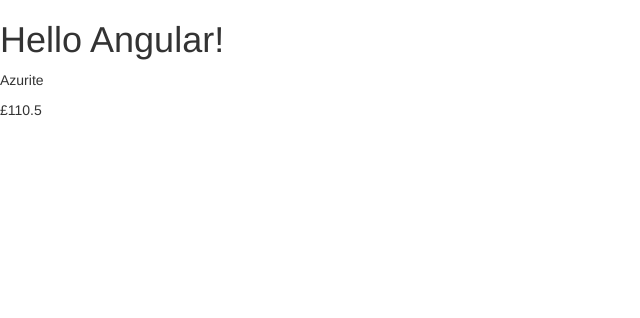
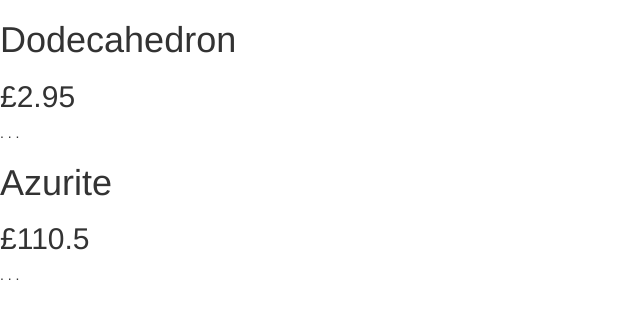
Before and after one commit to charlesroper/AngularJS_Basic, a plain HTML site: page index.html in a window 1280 px wide. Shown: the whole page, without its empty margins (0-640 px from the left). Drawn offline with nearby package versions, Linux system fonts and the light colour scheme.

Commit message:
Added more gems - introduction to directives
Covered:

* ng-repeat
* ng-show
* ng-hide

```diff
--- a/app.js
+++ b/app.js
@@ -1,13 +1,22 @@
 var app = angular.module("gemStore", []);
 
-var gem = {
-  name: "Azurite",
-  price: 110.50,
-  canPurchase: false,
-  soldOut: true
-};
+var gems = [
+  {
+    name: "Dodecahedron",
+    price: 2.95,
+    description: ". . .",
+    canPurchase: true
+  },
+  {
+    name: "Azurite",
+    price: 110.50,
+    description: ". . .",
+    canPurchase: true,
+    soldOut: false
+  }
+];
 
 app.controller("StoreController", function() {
   var vm = this;
-  vm.product = gem;
+  vm.products = gems;
 });
--- a/index.html
+++ b/index.html
@@ -10,9 +10,12 @@
 </head>
 
 <body ng-controller="StoreController as store">
-  <h1>{{ "Hello Angular!" }}</h1>
-  <p>{{store.product.name}}</p>
-  <p>£{{store.product.price}}</p>
+  <div ng-repeat="product in store.products">
+    <h1>{{ product.name }}</h1>
+    <h2>£{{ product.price }}</h2>
+    <p>{{ product.description }}</p>
+    <button ng-show="store.products.canPurchase">Add to cart</button>
+  </div>
 </body>
 
 </html>
```
